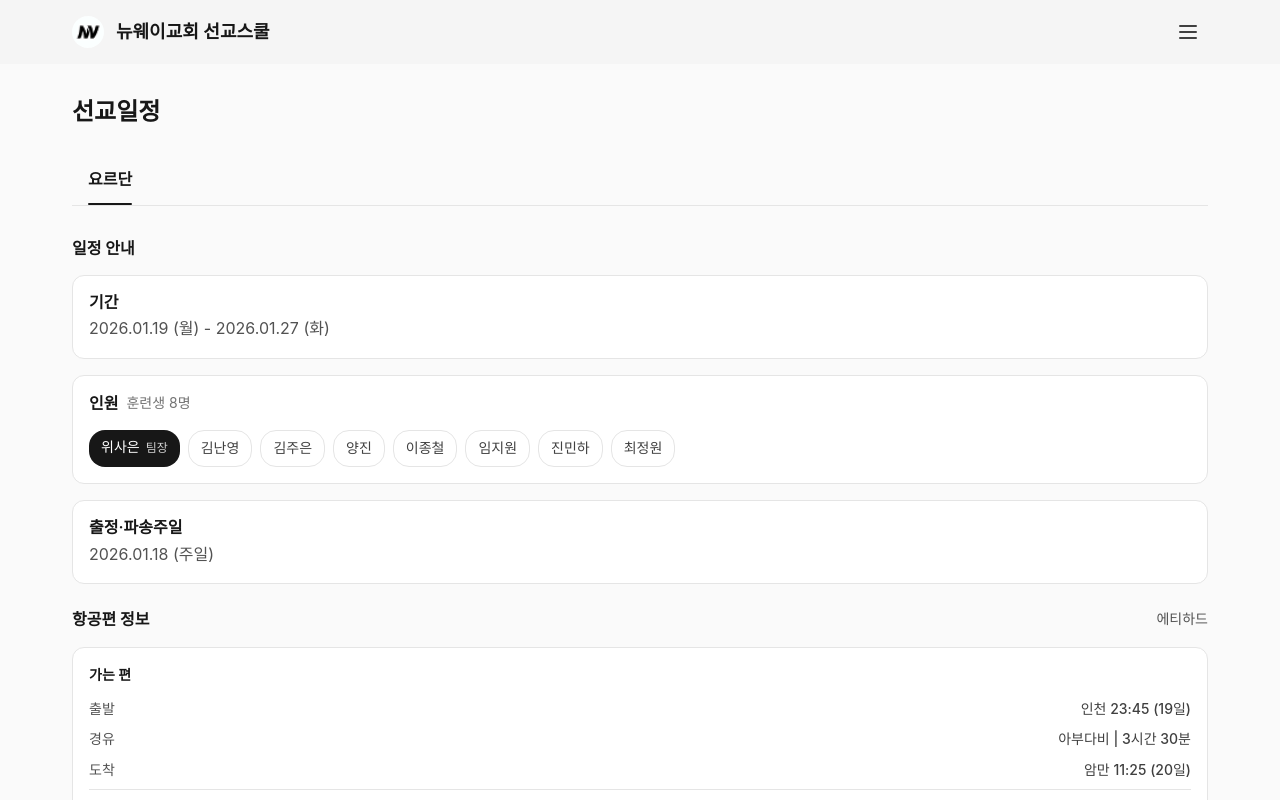
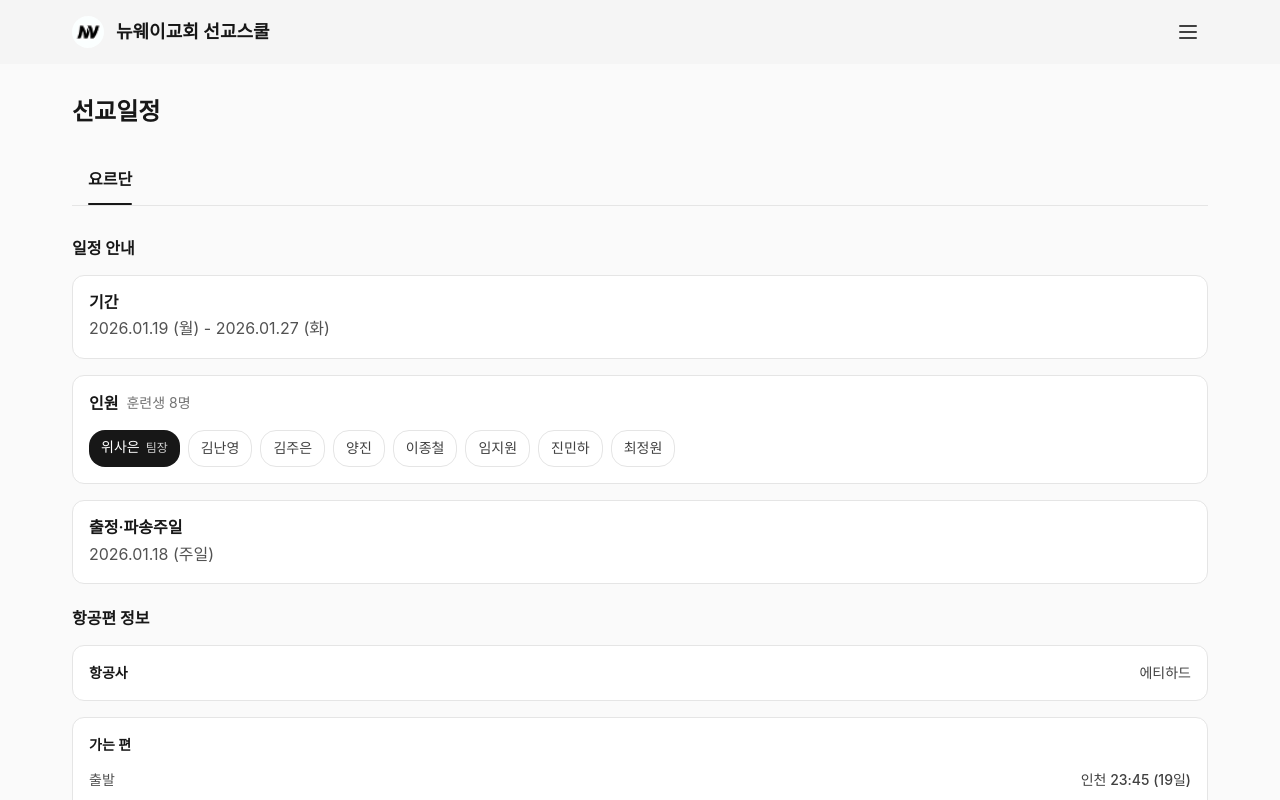
Before and after one commit to yjineey/newway-mission, a React (Vite) app: page /newway-mission/schedule in a window 1280 px wide. Shown: the top 800 px of the page. Built offline with nearby package versions, Linux system fonts and the light colour scheme; no server answers; a web font is replaced by a local one.

Commit message:
fix: 선교일정 페이지 항공사 카드 복원
- 항공사 정보를 제목 옆에서 카드 내부로 복원
- 카드 내에서 항공사 레이블과 항공사명을 같은 라인에 배치

```diff
--- a/src/pages/Schedule.jsx
+++ b/src/pages/Schedule.jsx
@@ -124,15 +124,22 @@ function Schedule() {
         {/* 항공편 정보 (요르단 팀만) */}
         {selectedTeam === 'jordan' && currentSchedule.flight && (
           <div className="space-y-4">
-            <div className="flex items-center justify-between mb-4">
-              <h2 className="text-base font-bold text-gray-900 dark:text-white">
-                항공편 정보
-              </h2>
-              <span className="text-sm text-gray-600 dark:text-gray-400">
-                {currentSchedule.flight.airline}
-              </span>
-            </div>
+            <h2 className="text-base font-bold text-gray-900 dark:text-white mb-4">
+              항공편 정보
+            </h2>
             <div className="space-y-4 text-sm">
+              {/* 항공사 */}
+              <div className="p-4 bg-white dark:bg-[#252525] rounded-xl border border-gray-200 dark:border-[#333333]">
+                <div className="flex items-center justify-between">
+                  <p className="font-semibold text-gray-900 dark:text-white">
+                    항공사
+                  </p>
+                  <p className="text-gray-700 dark:text-gray-300">
+                    {currentSchedule.flight.airline}
+                  </p>
+                </div>
+              </div>
+
               {/* 가는 편 */}
               <div className="p-4 bg-white dark:bg-[#252525] rounded-xl border border-gray-200 dark:border-[#333333]">
                 <p className="font-semibold text-gray-900 dark:text-white mb-3">
```
